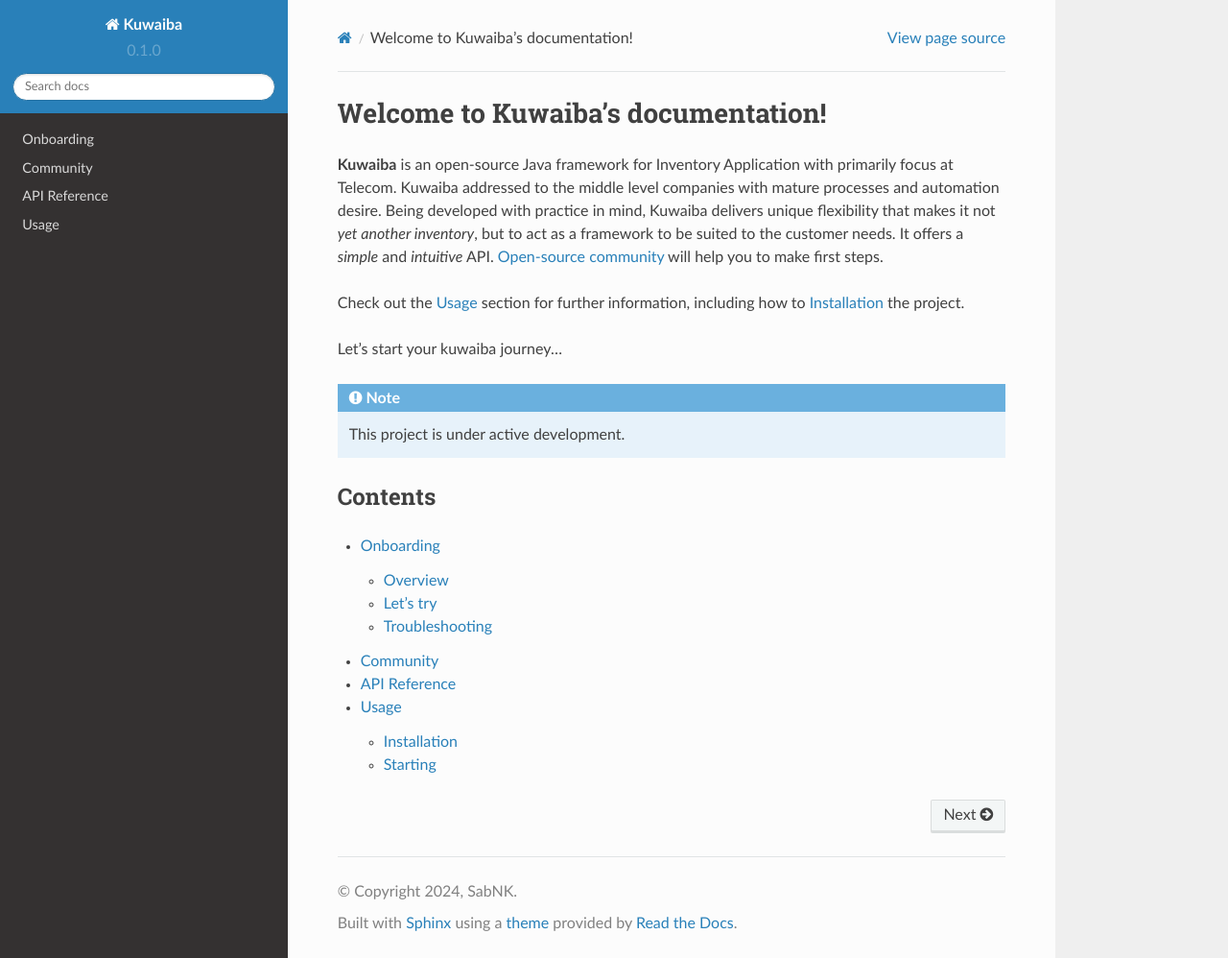
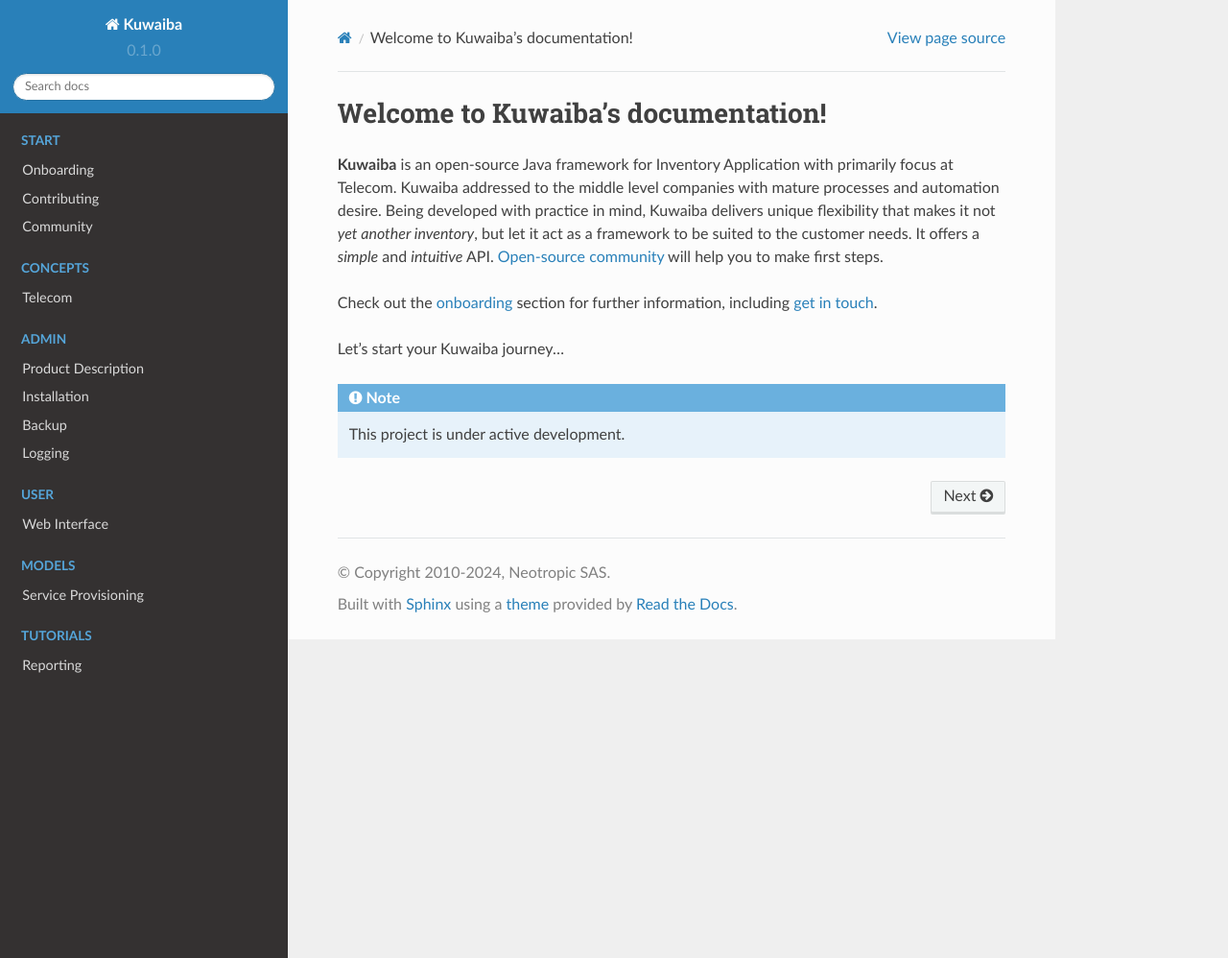
Before and after one commit to SabNK/kuwaiba-testing2, a Sphinx documentation site: the page built from docs/source/index.rst, in a window 1280 px wide and 998 px high. Shown: the whole window at 96% size. Built offline with Sphinx 7.4.7 and the Read the Docs theme 2.0.0, drawn with Linux system fonts in a browser that asks for light colours.

Commit message:
toc ready

```diff
--- /dev/null
+++ b/docs/source/admin/backup.rst
@@ -0,0 +1,2 @@
+Backup
+++++++
--- /dev/null
+++ b/docs/source/admin/installation.rst
@@ -0,0 +1,2 @@
+Installation
+++++++++++++
--- /dev/null
+++ b/docs/source/admin/logging.rst
@@ -0,0 +1,2 @@
+Logging
++++++++
--- /dev/null
+++ b/docs/source/admin/product_desc.rst
@@ -0,0 +1,2 @@
+Product Description
++++++++++++++++++++
--- a/docs/source/conf.py
+++ b/docs/source/conf.py
@@ -3,8 +3,8 @@
 # -- Project information
 
 project = 'Kuwaiba'
-copyright = '2024, SabNK'
-author = 'SabNK'
+copyright = '2010-2024, Neotropic SAS'
+author = 'kuwaiba community'
 
 release = '0.1'
 version = '0.1.0'
--- a/docs/source/index.rst
+++ b/docs/source/index.rst
@@ -3,26 +3,63 @@
 
 **Kuwaiba** is an open-source Java framework for Inventory Application with primarily focus at Telecom.
 Kuwaiba addressed to the middle level companies with mature processes and automation desire. Being developed
-with practice in mind, Kuwaiba delivers unique flexibility that makes it not *yet another inventory*, but to act as a framework to be suited to the customer needs.
-It offers a *simple* and *intuitive* API. `Open-source community <https://sourceforge.net/p/kuwaiba/discussion/>`_ will help you to make first steps.
+with practice in mind, Kuwaiba delivers unique flexibility that makes it not *yet another inventory*, but let
+it act as a framework to be suited to the customer needs.
+It offers a *simple* and *intuitive* API.  `Open-source community <https://sourceforge.net/p/kuwaiba/discussion/>`_
+will help you to make first steps.
 
-Check out the :doc:`usage` section for further information, including
-how to :ref:`installation` the project.
+Check out the :doc:`onboarding </start/onboarding>` section for further information, including
+:ref:`get in touch<let's try>`.
 
-Let's start your kuwaiba journey...
+Let's start your Kuwaiba journey...
 
 .. note::
 
    This project is under active development.
 
-Contents
---------
+.. toctree::
+   :maxdepth: 2
+   :hidden:
+   :caption: Start
+
+   start/onboarding
+   start/contributing
+   start/community
 
 .. toctree::
    :maxdepth: 2
+   :hidden:
+   :caption: Concepts
 
-   start/onboarding
+   concepts/telecom
 
-   start/community
-   api
-   usage
+.. toctree::
+   :maxdepth: 2
+   :hidden:
+   :caption: Admin
+
+   admin/product_desc
+   admin/installation
+   admin/backup
+   admin/logging
+
+.. toctree::
+   :maxdepth: 2
+   :hidden:
+   :caption: User
+
+   user/web_interface
+
+.. toctree::
+   :maxdepth: 2
+   :hidden:
+   :caption: Models
+
+   models/service_provisioning
+
+.. toctree::
+   :maxdepth: 2
+   :hidden:
+   :caption: Tutorials
+
+   tutorials/reporting
--- /dev/null
+++ b/docs/source/models/service_provisioning.rst
@@ -0,0 +1,2 @@
+Service Provisioning
+++++++++++++++++++++
--- /dev/null
+++ b/docs/source/tutorials/reporting.rst
@@ -0,0 +1,2 @@
+Reporting
++++++++++
--- /dev/null
+++ b/docs/source/user/web_interface.rst
@@ -0,0 +1,2 @@
+Web Interface
++++++++++++++
```
Also changed, not shown: docs/source/api.md (deleted, +0 -7 lines), docs/source/concepts/telecom.rst (added, +8 -0 lines), docs/source/start/contributing.md (deleted, +0 -5 lines), docs/source/start/contributing.rst (added, +11 -0 lines), docs/source/start/onboarding.rst (+32 -2 lines), docs/source/start/restructuredtext_lexstudio.md (deleted, +0 -27 lines), docs/source/usage.rst (deleted, +0 -23 lines), docs/source/res/login_page.png (added), docs/source/start/community.rst (line endings or trailing spaces).
